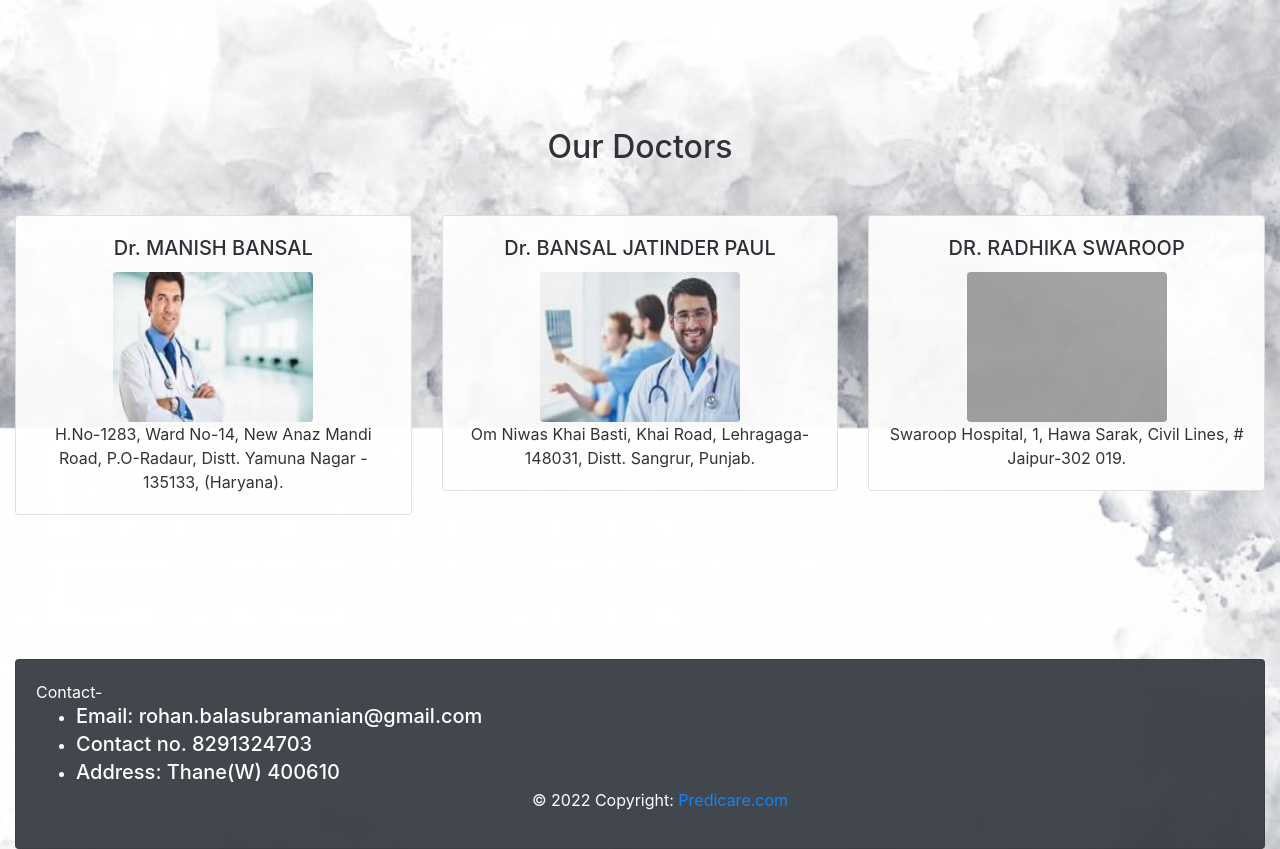
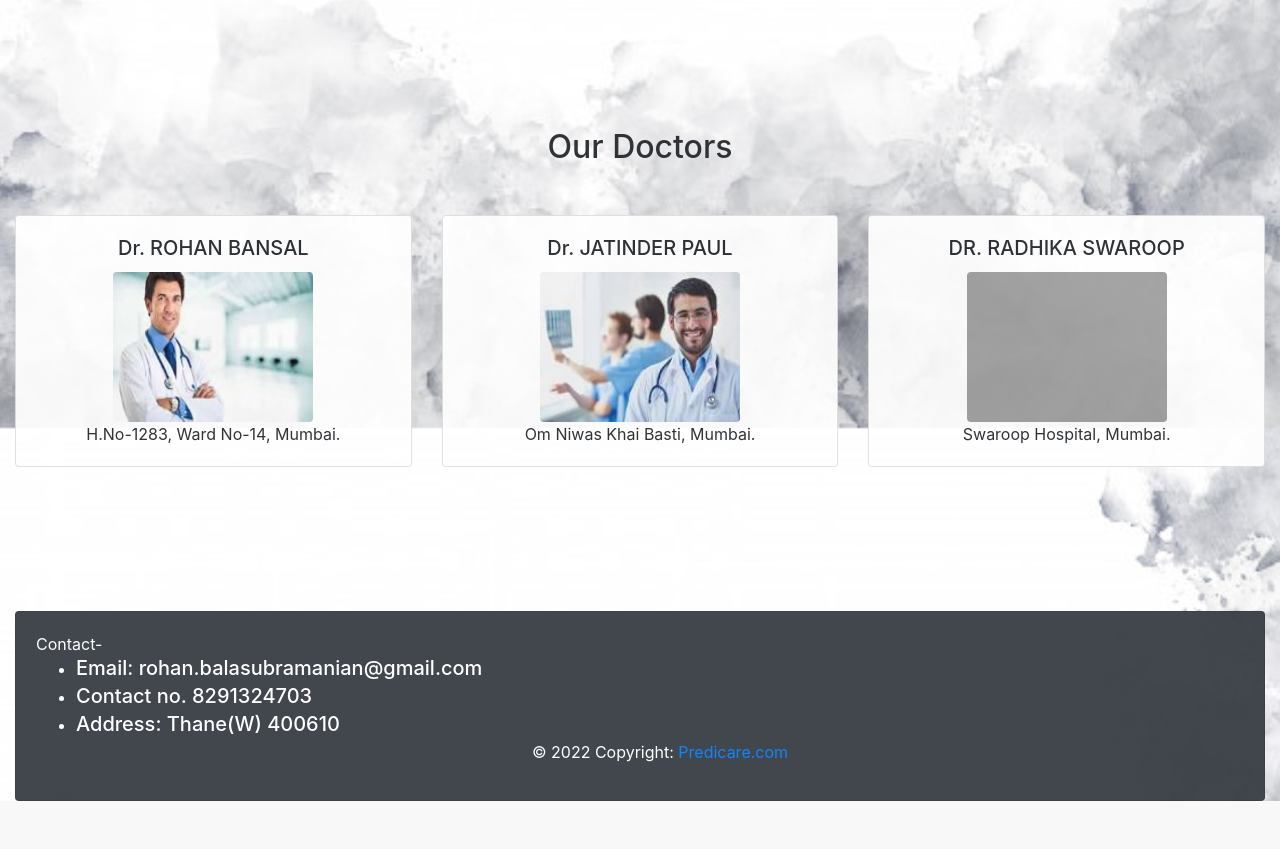
Before and after one commit to brohan2001/DiseasePredictor, a Django app: page / in a window 1280 px wide. Shown: the part 1172-2021 px from the top of the page. After the commit the page ends 1973 px from the top, so only its background shows below. Run offline with Django 3.2, Linux system fonts and the light colour scheme; parts of the project's set-up code (start-up, migrations or seed data) failed here and were passed over; some libraries are stand-ins or nearby versions; grey boxes are pictures that could not be loaded.

Commit message:
final changes before ise

```diff
--- a/main/views.py
+++ b/main/views.py
@@ -15,7 +15,6 @@ from chats.models import Chat,Feedback
 import joblib as jb
 model = jb.load('trained_model')
 nb = jb.load('nb_trained_model.pkl')
-rf = jb.load('rf_trained_model.pkl')
 svm = jb.load('svm_trained_model.pkl')
 
 
--- a/templates/homepage/index.html
+++ b/templates/homepage/index.html
@@ -177,9 +177,9 @@
     <div class="col">
         <div class="card">
             <div class="card-body text-center">
-                <h5 class="card-title">Dr. MANISH BANSAL </h5>
+                <h5 class="card-title">Dr. ROHAN BANSAL </h5>
                 <img  alt="admin" src="{% static 'homepage/c31.jpg' %}" width="200" height="150" class="rounded">
-                <p class="card-text">H.No-1283, Ward No-14, New Anaz Mandi Road, P.O-Radaur, Distt. Yamuna Nagar - 135133, (Haryana).</p>
+                <p class="card-text">H.No-1283, Ward No-14, Mumbai.</p>
 
             </div>
         </div>
@@ -187,9 +187,9 @@
     <div class="col">
         <div class="card">
             <div class="card-body text-center">
-                <h5 class="card-title">Dr. BANSAL JATINDER PAUL </h5>
+                <h5 class="card-title">Dr. JATINDER PAUL </h5>
                 <img  alt="admin" src="{% static 'homepage/c41.jpg' %}" width="200" height="150" class="rounded">
-                <p class="card-text">Om Niwas Khai Basti, Khai Road, Lehragaga-148031, Distt. Sangrur, Punjab.</p>
+                <p class="card-text">Om Niwas Khai Basti, Mumbai.</p>
 
             </div>
         </div>
@@ -199,7 +199,7 @@
             <div class="card-body text-center">
                 <h5 class="card-title">DR. RADHIKA SWAROOP</h5>
                 <img  alt="admin" src="{% static 'homepage/s72.jpg' %}" width="200" height="150" class="rounded">
-                <p class="card-text">Swaroop Hospital, 1, Hawa Sarak, Civil Lines, # Jaipur-302 019.</p>
+                <p class="card-text">Swaroop Hospital, Mumbai.</p>
 
             </div>
         </div>
```
